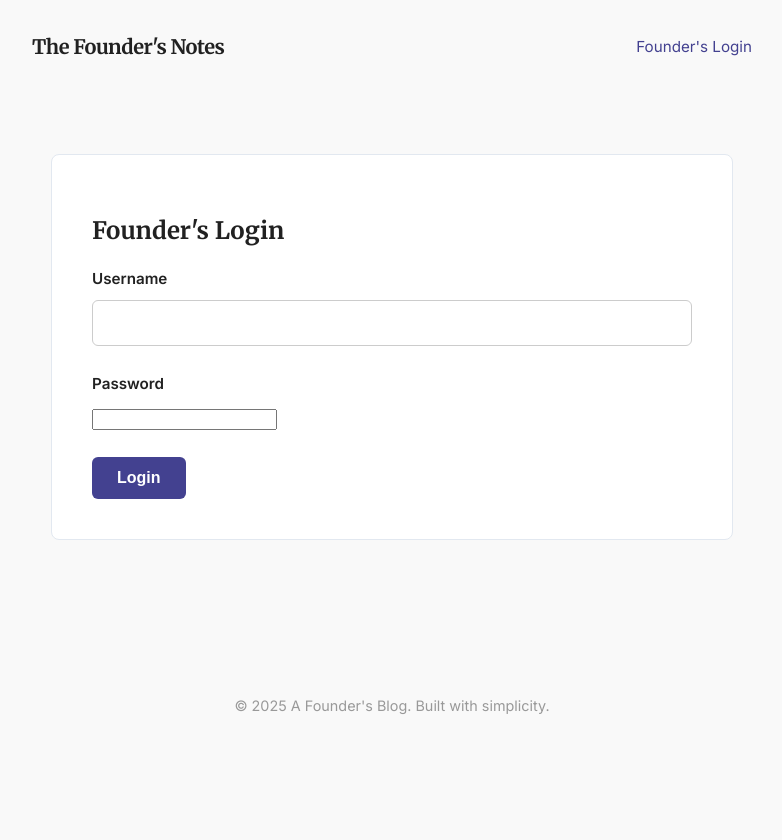
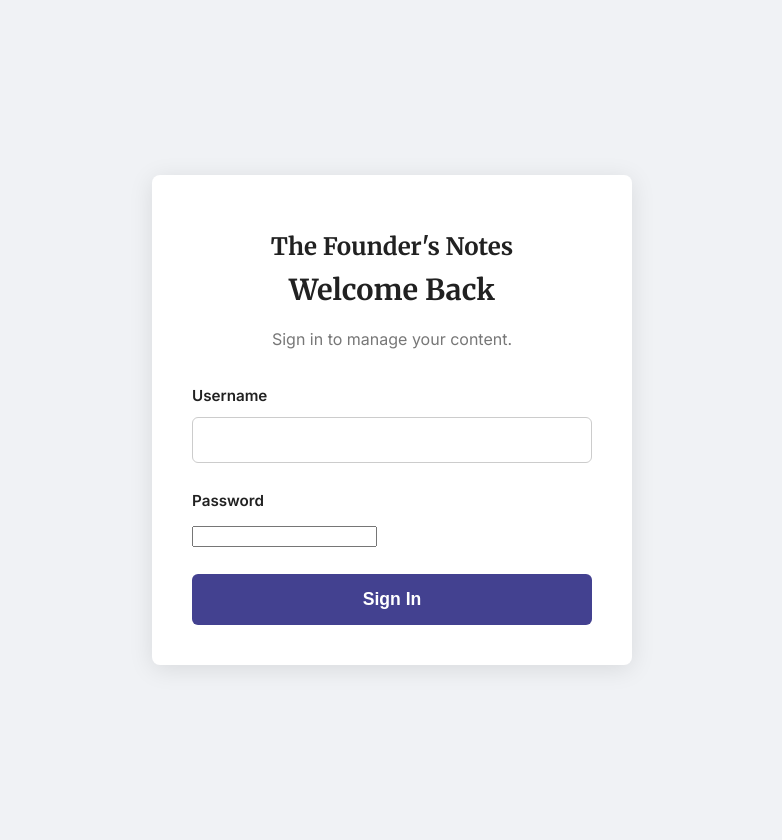
Before and after one commit to samridhx0/website, a Flask app: page /login in a window 1280 px wide. Shown: the whole page, without its empty margins (248-1030 px from the left). Before the commit the page ends 714 px from the top, so only its background shows below. Run offline with Flask 3, Linux system fonts and the light colour scheme.

Commit message:
feat: Redesign login page UI/UX
This commit introduces a complete redesign of the login page to create a more "sensible, sleek, simple, modern, bespoke" experience, as requested by the user.

Changes:
- **Dedicated Layout:** A new `templates/login_layout.html` has been created to provide a distraction-free login environment without the standard site header and footer.
- **Updated Template:** `templates/login.html` now extends the new layout and has been restructured with a new title and a wrapper for the form.
- **New CSS:** Styles have been added to `static/style.css` to:
  - Center the login form both vertically and horizontally.
  - Restyle the form container with a soft shadow and a modern aesthetic.
  - Implement a full-width "Sign In" button for a clearer call to action.

```diff
--- a/static/style.css
+++ b/static/style.css
@@ -308,3 +308,66 @@ h1, h2, h3, h4, h5, h6 {
 .no-posts h2 {
     margin-top: 0;
 }
+
+/* --- Login Page Specific Styles --- */
+.login-page-body {
+    background-color: #f0f2f5; /* A slightly different, neutral background */
+}
+
+.login-container {
+    display: flex;
+    align-items: center;
+    justify-content: center;
+    min-height: 100vh;
+    padding: 20px;
+}
+
+.login-form-box {
+    width: 100%;
+    max-width: 400px;
+    padding: 40px;
+    background: var(--card-bg);
+    border-radius: 8px;
+    box-shadow: 0 4px 25px rgba(0,0,0,0.1);
+    text-align: center;
+}
+
+.login-logo {
+    font-size: 1.5em;
+    margin-bottom: 10px;
+}
+.login-logo a {
+    color: var(--text-color);
+    text-decoration: none;
+}
+
+.login-form-box h2 {
+    margin-top: 0;
+    margin-bottom: 10px;
+    font-size: 1.8em;
+}
+
+.login-subheading {
+    color: #777;
+    margin-bottom: 30px;
+}
+
+.login-form-box .form-group {
+    text-align: left;
+}
+
+.btn-full-width {
+    width: 100%;
+    padding: 15px;
+    font-size: 1.1em;
+}
+
+.login-flash-messages {
+    position: absolute;
+    top: 20px;
+    left: 50%;
+    transform: translateX(-50%);
+    width: 100%;
+    max-width: 400px;
+    z-index: 100;
+}
--- a/templates/login.html
+++ b/templates/login.html
@@ -1,8 +1,13 @@
-{% extends "base.html" %}
+{% extends "login_layout.html" %}
+
+{% block title %}Sign In - The Founder's Notes{% endblock %}
 
 {% block content %}
-    <div class="form-container">
-        <h2>Founder's Login</h2>
+<div class="login-container">
+    <div class="login-form-box">
+        <h1 class="login-logo"><a href="{{ url_for('index') }}">The Founder's Notes</a></h1>
+        <h2>Welcome Back</h2>
+        <p class="login-subheading">Sign in to manage your content.</p>
         <form method="POST" action="{{ url_for('login') }}">
             <div class="form-group">
                 <label for="username">Username</label>
@@ -12,7 +17,8 @@
                 <label for="password">Password</label>
                 <input type="password" id="password" name="password" required>
             </div>
-            <button type="submit" class="btn">Login</button>
+            <button type="submit" class="btn btn-full-width">Sign In</button>
         </form>
     </div>
+</div>
 {% endblock %}
--- /dev/null
+++ b/templates/login_layout.html
@@ -0,0 +1,30 @@
+<!DOCTYPE html>
+<html lang="en">
+<head>
+    <meta charset="UTF-8">
+    <meta name="viewport" content="width=device-width, initial-scale=1.0">
+    <title>{% block title %}Login - A Founder's Blog{% endblock %}</title>
+    <link rel="preconnect" href="https://fonts.googleapis.com">
+    <link rel="preconnect" href="https://fonts.gstatic.com" crossorigin>
+    <link href="https://fonts.googleapis.com/css2?family=Inter:wght@400;600&family=Merriweather:wght@700&display=swap" rel="stylesheet">
+    <link rel="stylesheet" href="{{ url_for('static', filename='style.css') }}">
+</head>
+<body class="login-page-body">
+
+    <main class="login-page-main">
+        {% with messages = get_flashed_messages(with_categories=true) %}
+            {% if messages %}
+                <div class="flash-messages login-flash-messages">
+                    {% for category, message in messages %}
+                        <div class="alert alert-{{ category }}">
+                            {{ message }}
+                        </div>
+                    {% endfor %}
+                </div>
+            {% endif %}
+        {% endwith %}
+        {% block content %}{% endblock %}
+    </main>
+
+</body>
+</html>
```
